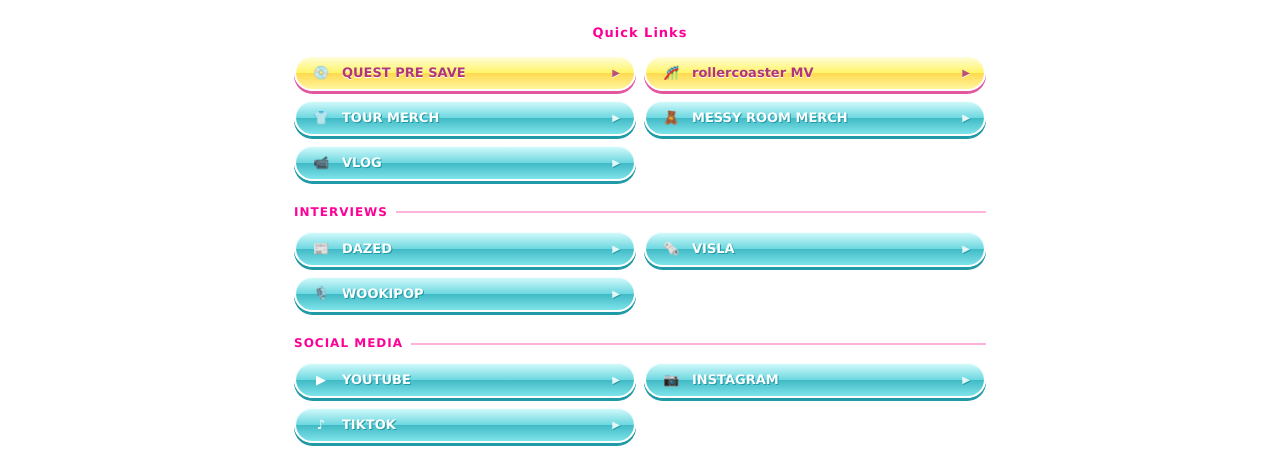
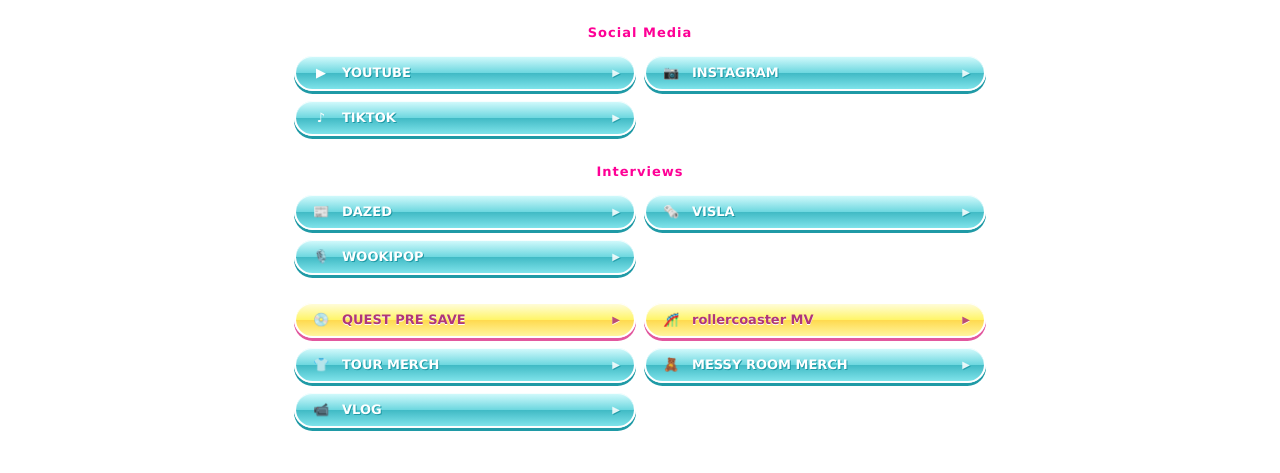
Before and after one commit to user72769759/thedeep, a plain HTML site: page index.html in a window 1280 px wide. Shown: the part 505-978 px from the top of the page. Drawn offline with Linux system fonts and the light colour scheme.

Commit message:
Rename Quick Links to Social Media, Interviews section below it
Co-Authored-By: Claude Opus 5.5 <noreply@anthropic.com>
Claude-Session: https://claude.ai/code/session_01TRo1qR3Fn46ACkWPk8XPeP

```diff
--- a/css/style.css
+++ b/css/style.css
@@ -259,15 +259,7 @@ a { color: inherit; }
 .gb-list p { margin: 4px 0 0; word-break: break-word; }
 
 /* link-in-bio buttons */
-.group-title {
-  margin: 22px 0 8px;
-  font-size: 12px;
-  letter-spacing: 1px;
-  text-transform: uppercase;
-  color: var(--hot);
-  display: flex; align-items: center; gap: 8px;
-}
-.group-title::after { content: ""; flex: 1; border-top: 2px solid var(--pink-2); }
+.linkbtns.more { margin-top: 26px; }
 
 .linkbtns { display: grid; grid-template-columns: repeat(auto-fill, minmax(230px, 1fr)); gap: 8px; }
 .linkbtn {
--- a/index.html
+++ b/index.html
@@ -42,27 +42,26 @@
         <h3 class="sub-title">Newest Release</h3>
         <div class="feature" id="feature"></div>
 
-        <h3 class="sub-title">Quick Links</h3>
-        <div class="linkbtns" id="quick-links">
-          <a class="linkbtn hot" href="https://open.spotify.com/intl-ko/album/49BDGWBRg6COeKCzZmTNcL?si=02f5b14a60664b77&amp;nd=1&amp;dlsi=e8d5ecc45f8e4152" target="_blank" rel="noopener"><span class="lb-icon" aria-hidden="true">💿</span><span>QUEST PRE SAVE</span><span class="lb-arrow" aria-hidden="true">▶</span></a>
-          <a class="linkbtn hot" href="https://www.youtube.com/watch?si=1QNYl4Ic7zeMxyI0&amp;v=15ejN62aGrI&amp;feature=youtu.be" target="_blank" rel="noopener"><span class="lb-icon" aria-hidden="true">🎢</span><span>rollercoaster MV</span><span class="lb-arrow" aria-hidden="true">▶</span></a>
-          <a class="linkbtn" href="https://merchjungle.com/collections/the-deep?utm_source=ig&amp;utm_medium=social&amp;utm_content=link_in_bio&amp;fbclid=PAZXh0bgNhZW0CMTEAcGRvZgJzcnRjBmFwcF9pZA85MzY2MTk3NDMzOTI0NTkAAafuC0o-3X09tgsPhC98BJR-7VUA3eqEFfqxfkGF_B6eQaXzFRyasAyZP3REJw_aem_c27AeGCh2oo0fhmBnSmLlA" target="_blank" rel="noopener"><span class="lb-icon" aria-hidden="true">👕</span><span>TOUR MERCH</span><span class="lb-arrow" aria-hidden="true">▶</span></a>
-          <a class="linkbtn" href="https://marpple.shop/kr/the_deeep/products?cate_root_id=1" target="_blank" rel="noopener"><span class="lb-icon" aria-hidden="true">🧸</span><span>MESSY ROOM MERCH</span><span class="lb-arrow" aria-hidden="true">▶</span></a>
-          <a class="linkbtn" href="https://www.youtube.com/@deep_and_deepies/videos" target="_blank" rel="noopener"><span class="lb-icon" aria-hidden="true">📹</span><span>VLOG</span><span class="lb-arrow" aria-hidden="true">▶</span></a>
+        <h3 class="sub-title">Social Media</h3>
+        <div class="linkbtns" id="social">
+          <a class="linkbtn" href="https://www.youtube.com/@TheDeep" target="_blank" rel="noopener"><span class="lb-icon" aria-hidden="true">▶</span><span>YOUTUBE</span><span class="lb-arrow" aria-hidden="true">▶</span></a>
+          <a class="linkbtn" href="https://www.instagram.com/thedeeeep/" target="_blank" rel="noopener"><span class="lb-icon" aria-hidden="true">📷</span><span>INSTAGRAM</span><span class="lb-arrow" aria-hidden="true">▶</span></a>
+          <a class="linkbtn" href="https://www.tiktok.com/@thedeeeep" target="_blank" rel="noopener"><span class="lb-icon" aria-hidden="true">♪</span><span>TIKTOK</span><span class="lb-arrow" aria-hidden="true">▶</span></a>
         </div>
 
-        <h4 class="group-title">Interviews</h4>
+        <h3 class="sub-title">Interviews</h3>
         <div class="linkbtns" id="interviews">
           <a class="linkbtn" href="https://www.dazeddigital.com/music/article/69150/1/the-deep-k-pop-antihero-south-korea-kpop-bitch-interview" target="_blank" rel="noopener"><span class="lb-icon" aria-hidden="true">📰</span><span>DAZED</span><span class="lb-arrow" aria-hidden="true">▶</span></a>
           <a class="linkbtn" href="https://visla.kr/interview/332963/?utm_source=ig&amp;utm_medium=social&amp;utm_content=link_in_bio&amp;fbclid=PAb21jcAOsrfxleHRuA2FlbQIxMQBzcnRjBmFwcF9pZA81NjcwNjczNDMzNTI0MjcAAadeVyBAgtFRkM4J2qv_-nTmjVI7muwWroOg3vBOX_kTxJXhl1hp8cpR3qqasA_aem_FY31fNyXfbmh2-V8Xzwn0g" target="_blank" rel="noopener"><span class="lb-icon" aria-hidden="true">🗞️</span><span>VISLA</span><span class="lb-arrow" aria-hidden="true">▶</span></a>
           <a class="linkbtn" href="https://www.youtube.com/watch?v=GkZdX8l9ABg&amp;t=124s" target="_blank" rel="noopener"><span class="lb-icon" aria-hidden="true">🎙️</span><span>WOOKIPOP</span><span class="lb-arrow" aria-hidden="true">▶</span></a>
         </div>
 
-        <h4 class="group-title">Social Media</h4>
-        <div class="linkbtns" id="social">
-          <a class="linkbtn" href="https://www.youtube.com/@TheDeep" target="_blank" rel="noopener"><span class="lb-icon" aria-hidden="true">▶</span><span>YOUTUBE</span><span class="lb-arrow" aria-hidden="true">▶</span></a>
-          <a class="linkbtn" href="https://www.instagram.com/thedeeeep/" target="_blank" rel="noopener"><span class="lb-icon" aria-hidden="true">📷</span><span>INSTAGRAM</span><span class="lb-arrow" aria-hidden="true">▶</span></a>
-          <a class="linkbtn" href="https://www.tiktok.com/@thedeeeep" target="_blank" rel="noopener"><span class="lb-icon" aria-hidden="true">♪</span><span>TIKTOK</span><span class="lb-arrow" aria-hidden="true">▶</span></a>
+        <div class="linkbtns more" id="quick-links">
+          <a class="linkbtn hot" href="https://open.spotify.com/intl-ko/album/49BDGWBRg6COeKCzZmTNcL?si=02f5b14a60664b77&amp;nd=1&amp;dlsi=e8d5ecc45f8e4152" target="_blank" rel="noopener"><span class="lb-icon" aria-hidden="true">💿</span><span>QUEST PRE SAVE</span><span class="lb-arrow" aria-hidden="true">▶</span></a>
+          <a class="linkbtn hot" href="https://www.youtube.com/watch?si=1QNYl4Ic7zeMxyI0&amp;v=15ejN62aGrI&amp;feature=youtu.be" target="_blank" rel="noopener"><span class="lb-icon" aria-hidden="true">🎢</span><span>rollercoaster MV</span><span class="lb-arrow" aria-hidden="true">▶</span></a>
+          <a class="linkbtn" href="https://merchjungle.com/collections/the-deep?utm_source=ig&amp;utm_medium=social&amp;utm_content=link_in_bio&amp;fbclid=PAZXh0bgNhZW0CMTEAcGRvZgJzcnRjBmFwcF9pZA85MzY2MTk3NDMzOTI0NTkAAafuC0o-3X09tgsPhC98BJR-7VUA3eqEFfqxfkGF_B6eQaXzFRyasAyZP3REJw_aem_c27AeGCh2oo0fhmBnSmLlA" target="_blank" rel="noopener"><span class="lb-icon" aria-hidden="true">👕</span><span>TOUR MERCH</span><span class="lb-arrow" aria-hidden="true">▶</span></a>
+          <a class="linkbtn" href="https://marpple.shop/kr/the_deeep/products?cate_root_id=1" target="_blank" rel="noopener"><span class="lb-icon" aria-hidden="true">🧸</span><span>MESSY ROOM MERCH</span><span class="lb-arrow" aria-hidden="true">▶</span></a>
+          <a class="linkbtn" href="https://www.youtube.com/@deep_and_deepies/videos" target="_blank" rel="noopener"><span class="lb-icon" aria-hidden="true">📹</span><span>VLOG</span><span class="lb-arrow" aria-hidden="true">▶</span></a>
         </div>
       </section>
 
```
